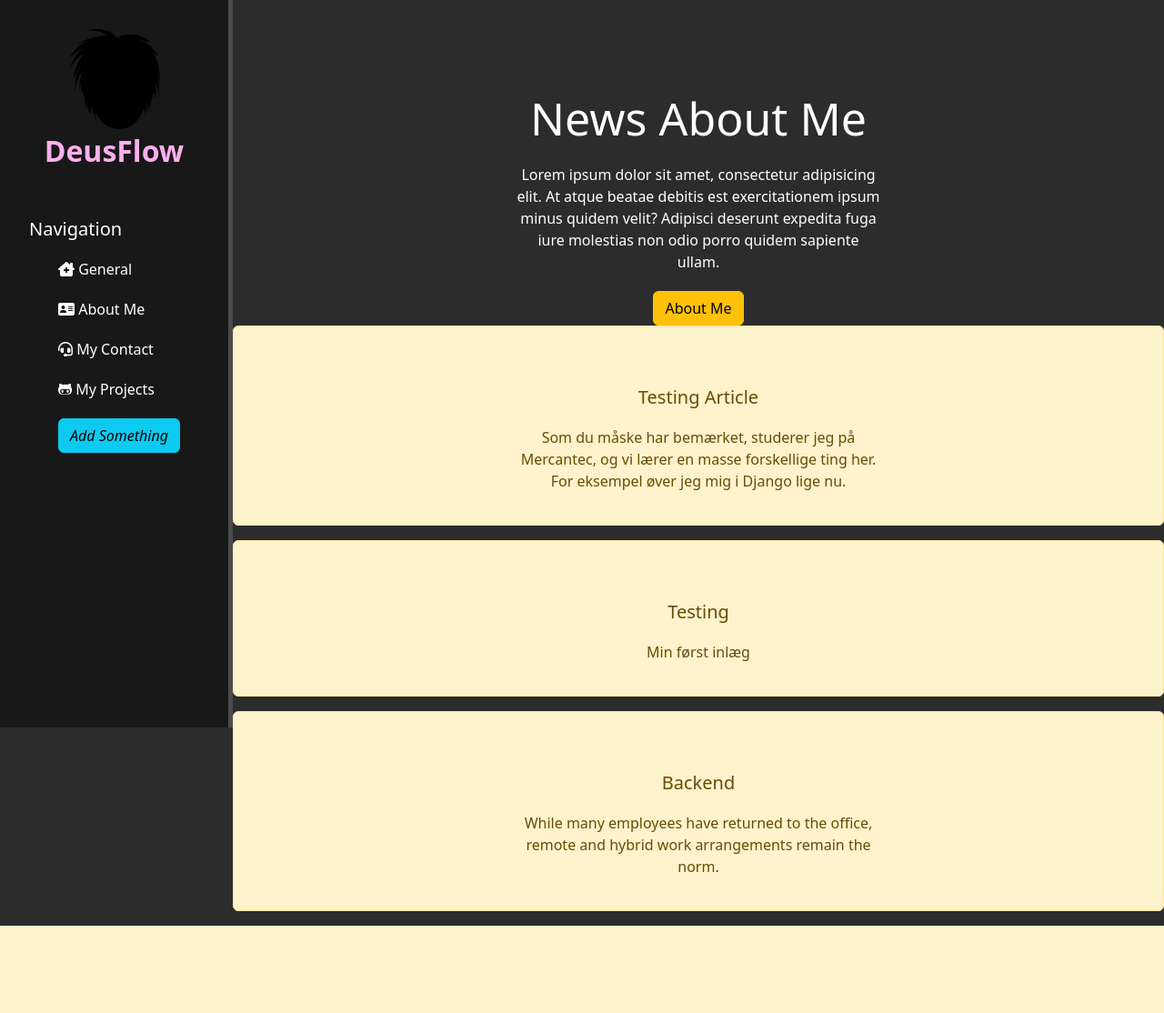
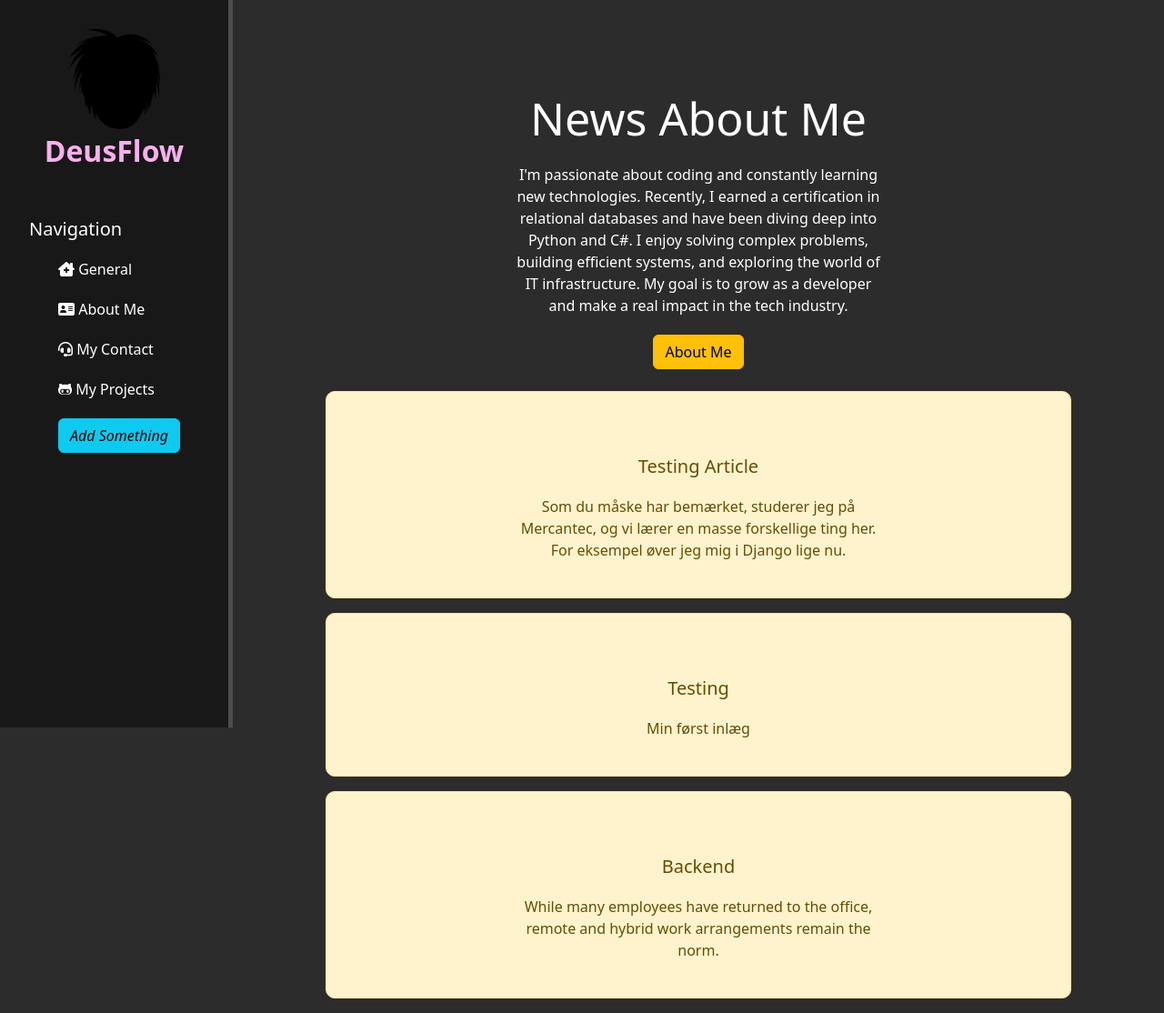
Before and after one commit to deusflow/webflow, a Django app: page /newsflow/ in a window 1280 px wide. Shown: the whole page at 91% size. Before the commit the page ends 1018 px from the top, so only its background shows below. Run offline with Django 5.2, Linux system fonts and the light colour scheme; data comes from the database, SQL or seed files in the repository.

Commit message:
changed the style and added some description

```diff
--- a/deusflow/main/static/main/css/main.css
+++ b/deusflow/main/static/main/css/main.css
@@ -74,5 +74,9 @@ form{
     margin-top: 100px;
     width: 500px;
     margin-left: 32%;
+}
 
+.alert-warning {
+    border-radius: 10px; /* Скругление углов */
+    padding: 20px; /* Отступы */
 }
--- a/deusflow/main/templates/main/index.html
+++ b/deusflow/main/templates/main/index.html
@@ -5,7 +5,7 @@
 {% block content %}
 <div class="features">
     <h1>{{ title }}</h1>
-    <p>Lorem ipsum dolor sit amet, consectetur adipisicing elit. At atque beatae debitis est exercitationem ipsum minus quidem velit? Adipisci deserunt expedita fuga iure molestias non odio porro quidem sapiente ullam.</p>
+    <p>Programmer. White Hat Hacker. Billionaire… but still a student with big dreams.</p>
     <button class="btn btn-warning">About Me</button>
 
 {% for el in values %}
--- a/deusflow/newsflow/templates/newsflow/newsflow_home.html
+++ b/deusflow/newsflow/templates/newsflow/newsflow_home.html
@@ -4,12 +4,14 @@
 
 {% block content %}
 <div class="features">
-    <h1>News About Me</h1>
-    <p>Lorem ipsum dolor sit amet, consectetur adipisicing elit. At atque beatae debitis est exercitationem ipsum minus quidem velit? Adipisci deserunt expedita fuga iure molestias non odio porro quidem sapiente ullam.</p>
-    <button class="btn btn-warning">About Me</button>
-
+   <h1>News About Me</h1>
+    <p>I'm passionate about coding and constantly learning new technologies. Recently, I earned a certification in relational databases and have been diving deep into Python and C#.
+        I enjoy solving complex problems, building efficient systems, and exploring the world of IT infrastructure.
+        My goal is to grow as a developer and make a real impact in the tech industry.</p>
+    <button class="btn btn-warning">About Me</button><br>
+    <br>
     {% for el in newsflow %}
-    <div class="alert alert-warning">
+    <div class="alert alert-warning text-center mx-auto" style="width: 80%;">
         <h3>{{ el.title }}</h3>
         <p>{{ el.anons }}</p>
     </div>
```
